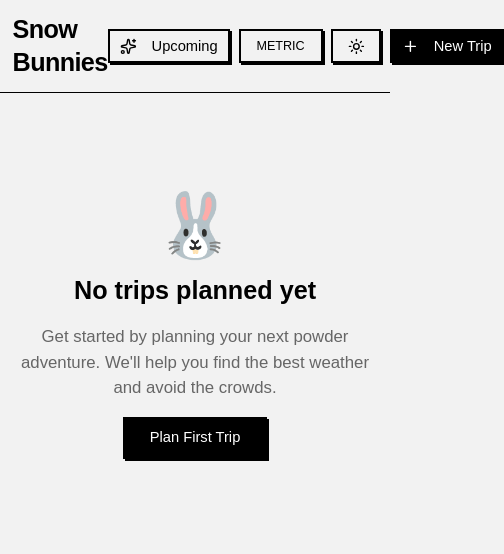
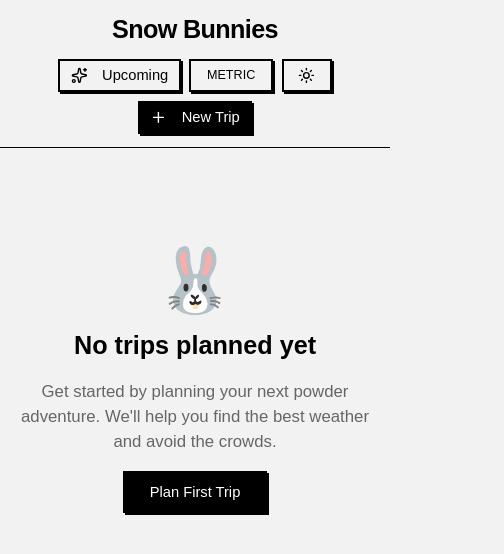
Before and after one commit to dhisonp/snow-bunnies, a Next.js app: page / in a window 390 px wide. Shown: the top 554 px of the page, 504 px wide, since content can reach past the window. Built offline with nearby package versions, Linux system fonts and the light colour scheme; a web font is replaced by a local one.

Commit message:
imrpove mobile layout

```diff
--- a/app/page.tsx
+++ b/app/page.tsx
@@ -58,9 +58,11 @@ export default function Home() {
     <div className="flex flex-col min-h-screen bg-background text-foreground">
       {/* Header */}
       <header className="border-b">
-        <div className="container mx-auto px-3 py-3 flex items-center justify-between">
-          <h1 className="text-2xl font-bold tracking-tight">Snow Bunnies</h1>
-          <div className="flex items-center gap-2">
+        <div className="container mx-auto px-3 py-3 flex flex-col gap-3 md:flex-row md:items-center md:justify-between md:gap-0">
+          <h1 className="text-2xl font-bold tracking-tight text-center md:text-left">
+            Snow Bunnies
+          </h1>
+          <div className="flex items-center gap-2 flex-wrap justify-center md:flex-nowrap md:justify-end">
             <Link href="/upcoming">
               <Button variant="outline" size="sm">
                 <Sparkles className="mr-2 h-4 w-4" /> Upcoming
```
Also changed, not shown: 1 other file (tests, documents, lock files or other folders).
